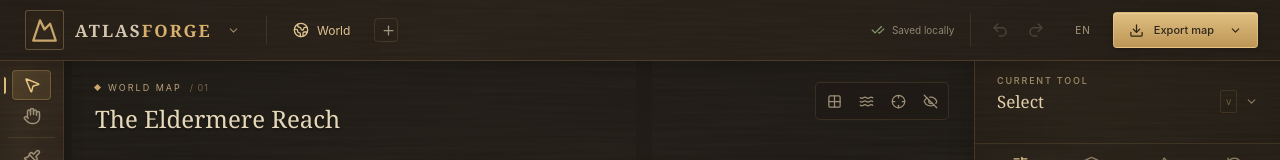
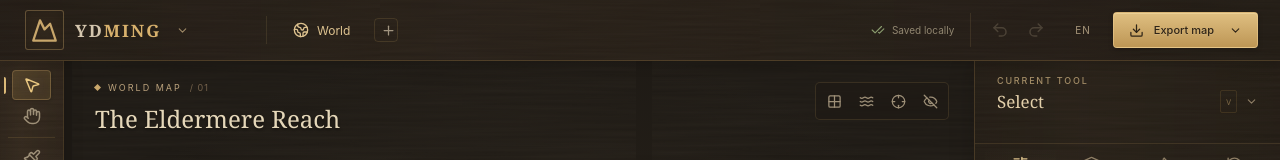
Before and after one commit to likikikpa/YDMing, a React (Vite) app: page / in a window 1280 px wide. Shown: the top 160 px of the page. Built offline with nearby package versions, Linux system fonts and the light colour scheme.

Commit message:
Finish rename: top bar brand still read ATLASFORGE
The brand was split over two spans, so the first rename's search did not match it.

Co-Authored-By: Claude Opus 5.5 <noreply@anthropic.com>
Claude-Session: https://claude.ai/code/session_01UapwR9GYnxRTREyeHK2Kpu

```diff
--- a/src/layout/TopBar.tsx
+++ b/src/layout/TopBar.tsx
@@ -44,7 +44,7 @@ export function TopBar({ app }: { app: ReadyApp }) {
           <Mountain size={27} />
         </span>
         <span>
-          ATLAS<span className="brand-gold">FORGE</span>
+          YD<span className="brand-gold">MING</span>
         </span>
         <ChevronDown size={13} />
       </button>
```
